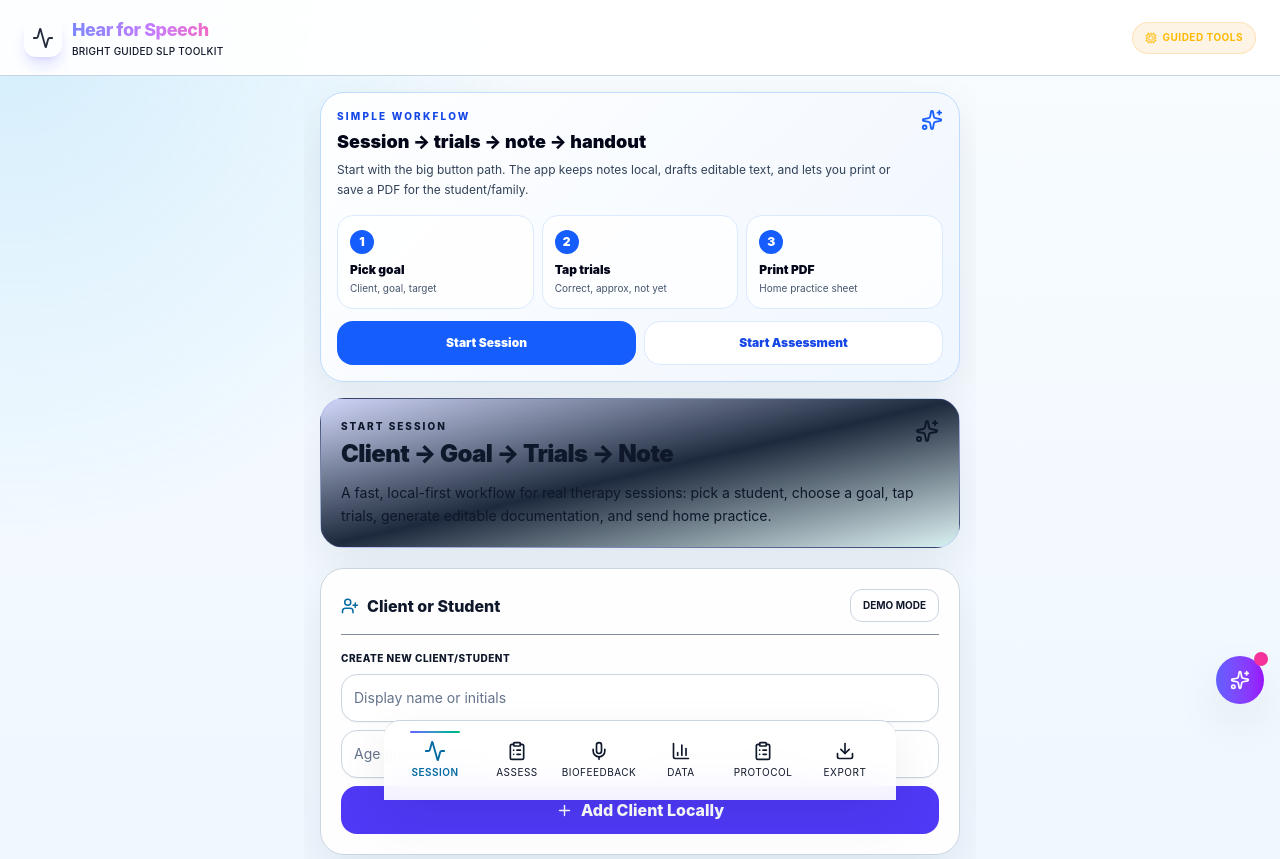
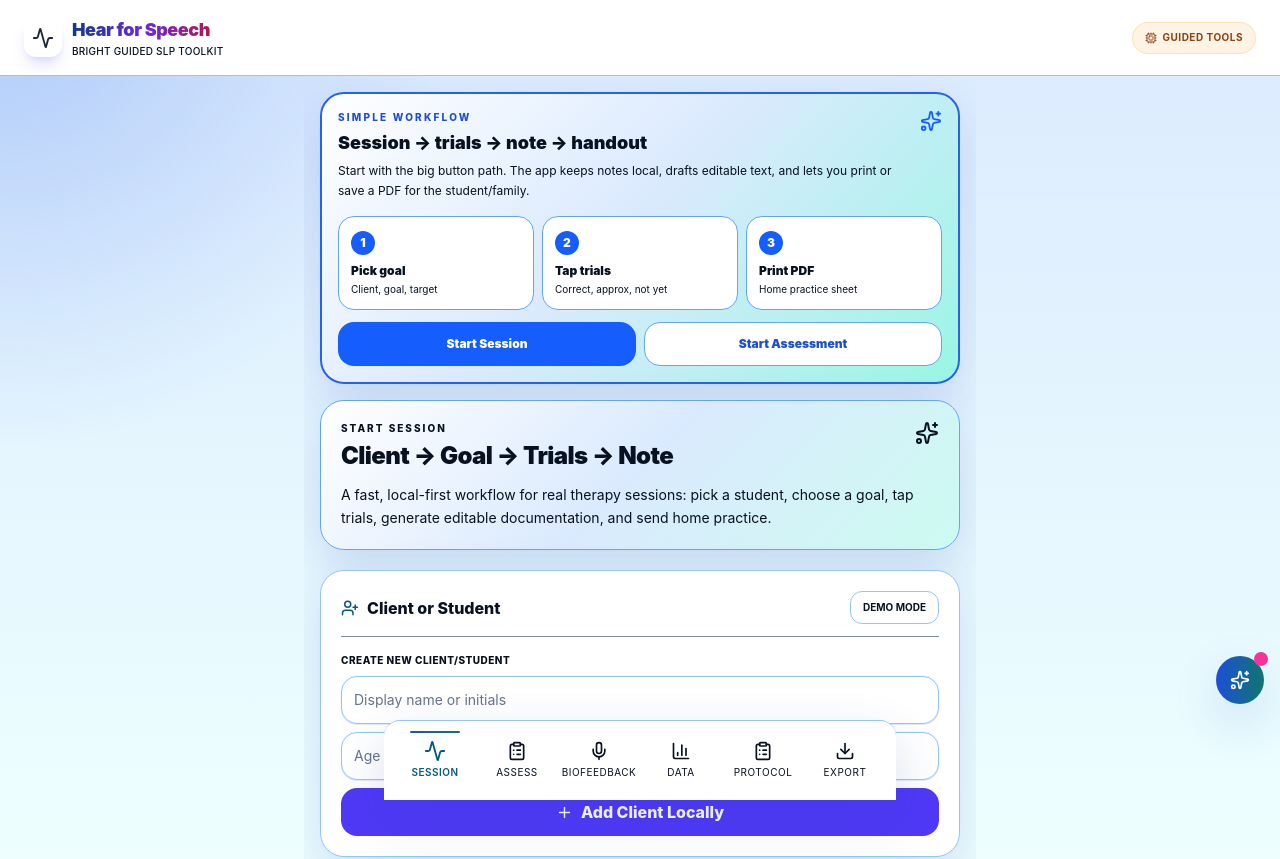
Before and after one commit to rivendale/hearforspeech, a React (Vite) app: page / in a window 1280 px wide. Shown: the top 859 px of the page. Built offline with nearby package versions, Linux system fonts and the light colour scheme.

Commit message:
Increase daylight theme contrast

```diff
--- a/src/App.tsx
+++ b/src/App.tsx
@@ -706,7 +706,7 @@
             <Activity size={22} className="animate-pulse" />
           </div>
           <div className="text-left">
-            <h1 className="font-extrabold text-lg tracking-tight bg-gradient-to-r from-indigo-400 via-purple-400 to-pink-400 bg-clip-text text-transparent">
+            <h1 className="hfs-brand-title font-black text-lg tracking-tight bg-clip-text text-transparent">
               Hear for Speech
             </h1>
             <p className="text-[10px] text-slate-400 font-medium tracking-wide uppercase">Bright guided SLP toolkit</p>
--- a/src/index.css
+++ b/src/index.css
@@ -42,10 +42,15 @@
 
 .hfs-daylight {
   background:
-    radial-gradient(circle at top left, rgba(14, 165, 233, 0.16), transparent 34rem),
-    radial-gradient(circle at bottom right, rgba(16, 185, 129, 0.12), transparent 32rem),
-    linear-gradient(180deg, #f8fcff 0%, #eef7ff 52%, #f8fafc 100%);
-  color: #0f172a;
+    radial-gradient(circle at top left, rgba(37, 99, 235, 0.24), transparent 28rem),
+    radial-gradient(circle at bottom right, rgba(13, 148, 136, 0.22), transparent 28rem),
+    linear-gradient(180deg, #dbeafe 0%, #ecfeff 42%, #fff7ed 100%);
+  color: #07111f;
+}
+
+.hfs-daylight .hfs-brand-title {
+  background-image: linear-gradient(90deg, #0f3b8f 0%, #6d28d9 48%, #be123c 100%) !important;
+  filter: drop-shadow(0 1px 0 rgba(255, 255, 255, 0.9));
 }
 
 .hfs-daylight .bg-slate-950,
@@ -63,7 +68,16 @@
 .hfs-daylight .bg-slate-800,
 .hfs-daylight .bg-slate-800\/80,
 .hfs-daylight .bg-slate-700 {
-  background-color: rgba(255, 255, 255, 0.92) !important;
+  background-color: #ffffff !important;
+}
+
+.hfs-daylight .bg-gradient-to-br {
+  background-image: linear-gradient(135deg, #ffffff 0%, #dbeafe 48%, #ccfbf1 100%) !important;
+  border-color: #60a5fa !important;
+}
+
+.hfs-daylight .bg-gradient-to-r:not(.bg-clip-text) {
+  background-image: linear-gradient(90deg, #1d4ed8 0%, #0f766e 100%) !important;
 }
 
 .hfs-daylight .border-slate-900,
@@ -73,7 +87,7 @@
 .hfs-daylight .border-slate-700\/80,
 .hfs-daylight .border-slate-750,
 .hfs-daylight .border-slate-805 {
-  border-color: #cbd5e1 !important;
+  border-color: #93c5fd !important;
 }
 
 .hfs-daylight .text-white,
@@ -98,22 +112,32 @@
 .hfs-daylight .text-amber-200,
 .hfs-daylight .text-purple-200,
 .hfs-daylight .text-pink-200 {
-  color: #0f172a !important;
+  color: #07111f !important;
 }
 
 .hfs-daylight .text-indigo-400,
 .hfs-daylight .text-cyan-300,
 .hfs-daylight .text-cyan-400 {
-  color: #0369a1 !important;
+  color: #075985 !important;
 }
 
 .hfs-daylight .text-emerald-400 {
-  color: #047857 !important;
+  color: #065f46 !important;
 }
 
 .hfs-daylight .text-pink-400,
 .hfs-daylight .text-purple-400 {
-  color: #7c3aed !important;
+  color: #6d28d9 !important;
+}
+
+.hfs-daylight .text-amber-400,
+.hfs-daylight .text-amber-300 {
+  color: #92400e !important;
+}
+
+.hfs-daylight .text-rose-300,
+.hfs-daylight .text-rose-400 {
+  color: #be123c !important;
 }
 
 .hfs-daylight .bg-indigo-600.text-white,
@@ -137,7 +161,7 @@
   background-color: #ffffff !important;
   color: #0f172a !important;
   border-color: #cbd5e1 !important;
-  box-shadow: 0 1px 0 rgba(15, 23, 42, 0.04);
+  box-shadow: 0 1px 0 rgba(15, 23, 42, 0.06), 0 0 0 1px rgba(37, 99, 235, 0.04);
 }
 
 .hfs-daylight input::placeholder,
@@ -148,7 +172,7 @@
 .hfs-daylight section,
 .hfs-daylight .shadow-xl,
 .hfs-daylight .shadow-2xl {
-  box-shadow: 0 18px 48px rgba(15, 23, 42, 0.08);
+  box-shadow: 0 18px 48px rgba(30, 64, 175, 0.16);
 }
 
 .hfs-daylight nav {
@@ -156,9 +180,33 @@
 }
 
 .hfs-workflow-card {
-  background: linear-gradient(135deg, rgba(255, 255, 255, 0.96), rgba(239, 246, 255, 0.94));
-  border: 1px solid #bfdbfe;
-  box-shadow: 0 18px 48px rgba(37, 99, 235, 0.12);
+  background: linear-gradient(135deg, #ffffff 0%, #dbeafe 46%, #99f6e4 100%);
+  border: 2px solid #2563eb;
+  box-shadow: 0 18px 48px rgba(37, 99, 235, 0.2);
+}
+
+.hfs-daylight .bg-white,
+.hfs-daylight .bg-white\/80 {
+  background-color: #ffffff !important;
+}
+
+.hfs-daylight .bg-blue-50 {
+  background-color: #dbeafe !important;
+}
+
+.hfs-daylight .border-blue-100 {
+  border-color: #60a5fa !important;
+}
+
+.hfs-daylight .text-blue-700 {
+  color: #1d4ed8 !important;
+}
+
+.hfs-daylight .text-slate-600,
+.hfs-daylight .text-slate-700,
+.hfs-daylight .text-slate-800,
+.hfs-daylight .text-slate-950 {
+  color: #07111f !important;
 }
 
 .hfs-printable {
```
